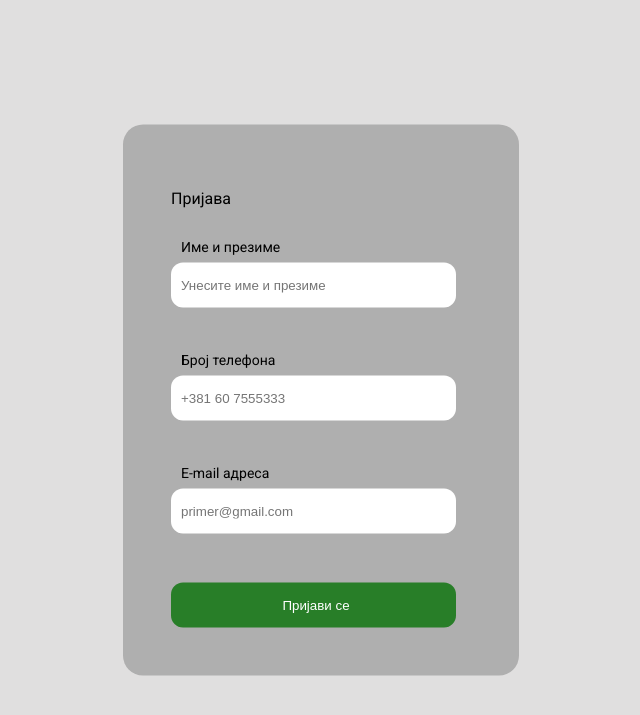
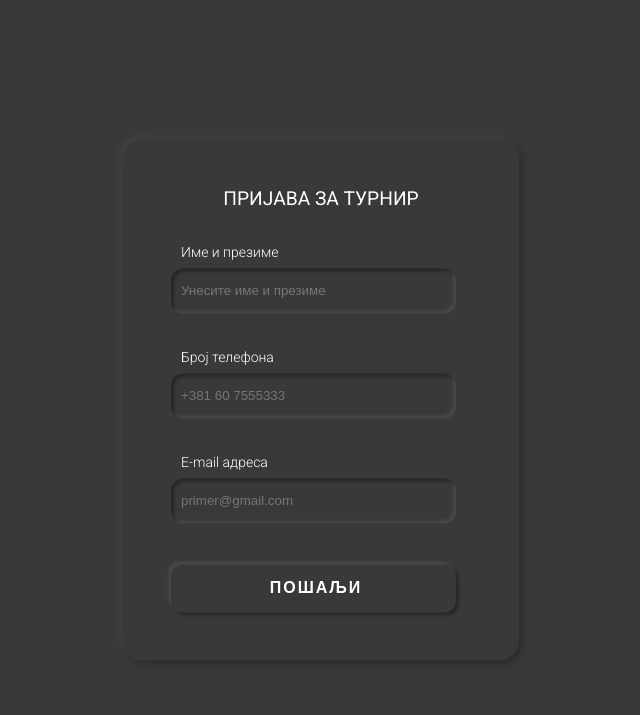
Before and after one commit to zitj/chess-tournament-form, a PHP site: page / in a window 1280 px wide. Shown: the top 715 px of the page, without its empty margins (319-959 px from the left). Run offline with PHP 8.4, Linux system fonts and the light colour scheme.

Commit message:
Polished style

```diff
--- a/index.php
+++ b/index.php
@@ -10,7 +10,7 @@
 	</head>
 	<body>
 		<form action="submit" method="">
-			<p>Пријава</p>
+			<p id="formHeading">Пријава за турнир</p>
 			<div class="inputHolder">
 				<label for="name">Име и презиме</label>
 				<input type="text" name="name" placeholder="Унесите име и презиме" />
@@ -26,7 +26,7 @@
 				<input type="email" name="email" placeholder="primer@gmail.com" />
 				<span>Email мора садржати симбол @ нпр. korisnik@gmail.com</span>
 			</div>
-			<button type="submit">Пријави се</button>
+			<button type="submit">ПОШАЉИ</button>
 		</form>
 	</body>
 </html>
--- a/js/validation.js
+++ b/js/validation.js
@@ -1,9 +1,10 @@
-console.log('We are connected!');
+let typingTimer;
 
 const btn = document.querySelector('button');
 const inputs = document.querySelectorAll('input');
 const form = document.querySelector('form');
 let formValue = {};
+let formValid = true;
 
 const patterns = {
 	name: /^([A-Za-z.!@?#"$%&:;()đšžćč *\+,\/;\-=[\\\]\^_{|}<>\u0400-\u04FF]){2,} ([A-Za-z.!@?#"$%&:;()đšžćč *\+,\/;\-=[\\\]\^_{|}<>\u0400-\u04FF]){3,}$/i,
@@ -17,16 +18,34 @@ const validate = (field, regex) => {
 	} else {
 		field.className = 'invalid';
 	}
+	if (field.value === '') {
+		field.classList.remove('invalid');
+	}
+	if (formValid) {
+		btn.style.display = 'block';
+	} else {
+		btn.style.display = 'none';
+	}
 };
 
 inputs.forEach((input) => {
 	input.addEventListener('keyup', (e) => {
-		setTimeout(() => {
+		clearTimeout(typingTimer);
+		typingTimer = setTimeout(() => {
 			validate(e.target, patterns[e.target.attributes.name.value]);
 		}, 300);
+
 		formValue[e.target.attributes.name.value] = e.target.value;
 	});
+
+	input.addEventListener('keydown', (e) => {
+		clearTimeout(typingTimer);
+	});
 });
+
+if (!formValid) {
+	btn.style.display = 'none';
+}
 
 btn.addEventListener('click', (e) => {
 	e.preventDefault();
--- /dev/null
+++ b/style/_variables.scss
@@ -0,0 +1 @@
+$chrome: #3b3937;
--- a/style/style.css
+++ b/style/style.css
@@ -1,12 +1,12 @@
 @import url("https://fonts.googleapis.com/css2?family=Roboto:ital,wght@0,100;0,300;0,400;0,500;0,700;1,900&display=swap");
 body {
-  background: #e0dfdf;
+  background: #3b3937;
   font-family: 'Roboto', sans-serif;
 }
 
 form {
   width: 300px;
-  background: #afafaf;
+  background: #3b3937;
   padding: 3em;
   position: absolute;
   top: 50%;
@@ -14,10 +14,27 @@ form {
   -webkit-transform: translate(-50%, -50%);
           transform: translate(-50%, -50%);
   border-radius: 20px;
+  -webkit-box-shadow: -3px -3px 10px #ffffff10, 3px 3px 10px #0000004d;
+          box-shadow: -3px -3px 10px #ffffff10, 3px 3px 10px #0000004d;
+}
+
+form #formHeading {
+  font-weight: 400;
+  margin-top: 0;
+  text-align: center;
+  font-size: 1.2em;
+  text-transform: uppercase;
 }
 
 .inputHolder {
   margin-bottom: 10px;
+}
+
+label,
+button,
+p,
+input {
+  color: white;
 }
 
 label,
@@ -35,37 +52,61 @@ label {
   margin-bottom: 0;
   padding-bottom: 8px;
   font-size: 14px;
+  font-weight: 300;
 }
 
 input {
   margin-top: 0;
+  background: #3b3937;
+  -webkit-box-shadow: inset -3px -3px 3px #ffffff13, inset 3px 3px 3px #0000004d;
+          box-shadow: inset -3px -3px 3px #ffffff13, inset 3px 3px 3px #0000004d;
 }
 
 button {
-  background: #287e28;
+  background: #3b3937;
+  -webkit-box-shadow: -3px -3px 3px #ffffff13, 3px 3px 3px #0000004d;
+          box-shadow: -3px -3px 3px #ffffff13, 3px 3px 3px #0000004d;
   color: white;
   margin-top: 30px;
   width: 285px;
+  font-size: 1em;
+  cursor: pointer;
+  font-weight: 600;
+  text-transform: uppercase;
+  letter-spacing: 2px;
+}
+
+button:hover {
+  opacity: 0.7;
+}
+
+button:active {
+  opacity: 1;
 }
 
 .invalid {
-  border: 1px solid red;
+  background: rgba(205, 50, 50, 0.219);
 }
 
 .valid {
-  border: 1px solid green;
+  background: rgba(153, 205, 50, 0.144);
 }
 
 input + span {
+  display: block;
   opacity: 0;
   margin-left: 8px;
   -webkit-transition: 0.2s ease-in-out;
   transition: 0.2s ease-in-out;
   font-size: 10px;
-  color: #a12121;
+  color: rgba(255, 90, 90, 0.801);
+  -webkit-transform: translateY(-5px);
+          transform: translateY(-5px);
 }
 
 input.invalid + span {
   opacity: 1;
+  -webkit-transform: translateY(5px);
+          transform: translateY(5px);
 }
 /*# sourceMappingURL=style.css.map */
--- a/style/style.scss
+++ b/style/style.scss
@@ -1,22 +1,37 @@
 @import url('https://fonts.googleapis.com/css2?family=Roboto:ital,wght@0,100;0,300;0,400;0,500;0,700;1,900&display=swap');
+@import 'variables';
 
 body {
-	background: rgb(224, 223, 223);
+	background: $chrome;
 	font-family: 'Roboto', sans-serif;
 }
 
 form {
 	width: 300px;
-	background: rgb(175, 175, 175);
+	background: $chrome;
 	padding: 3em;
 	position: absolute;
 	top: 50%;
 	left: 50%;
 	transform: translate(-50%, -50%);
 	border-radius: 20px;
+	box-shadow: -3px -3px 10px #ffffff10, 3px 3px 10px #0000004d;
+	#formHeading {
+		font-weight: 400;
+		margin-top: 0;
+		text-align: center;
+		font-size: 1.2em;
+		text-transform: uppercase;
+	}
 }
 .inputHolder {
 	margin-bottom: 10px;
+}
+label,
+button,
+p,
+input {
+	color: white;
 }
 label,
 input,
@@ -32,31 +47,51 @@ label {
 	margin-bottom: 0;
 	padding-bottom: 8px;
 	font-size: 14px;
+	font-weight: 300;
 }
 input {
 	margin-top: 0;
+	background: $chrome;
+	box-shadow: inset -3px -3px 3px #ffffff13, inset 3px 3px 3px #0000004d;
 }
 button {
-	background: rgb(40, 126, 40);
+	background: $chrome;
+	// background-image: linear-gradient(to right, $chrome, #565f44, $chrome);
+	box-shadow: -3px -3px 3px #ffffff13, 3px 3px 3px #0000004d;
 	color: white;
 	margin-top: 30px;
 	width: 285px;
+	font-size: 1em;
+	cursor: pointer;
+	font-weight: 600;
+	text-transform: uppercase;
+	letter-spacing: 2px;
+	&:hover {
+		opacity: 0.7;
+	}
+	&:active {
+		opacity: 1;
+	}
 }
 
 .invalid {
-	border: 1px solid red;
+	background: rgba(205, 50, 50, 0.219);
 }
 .valid {
-	border: 1px solid green;
+	// border: 2px solid rgba(153, 205, 50, 0.212);
+	background: rgba(153, 205, 50, 0.144);
 }
 
 input + span {
+	display: block;
 	opacity: 0;
 	margin-left: 8px;
 	transition: 0.2s ease-in-out;
 	font-size: 10px;
-	color: rgb(161, 33, 33);
+	color: rgba(255, 90, 90, 0.801);
+	transform: translateY(-5px);
 }
 input.invalid + span {
 	opacity: 1;
+	transform: translateY(5px);
 }
```
Also changed, not shown: 1 other file.
